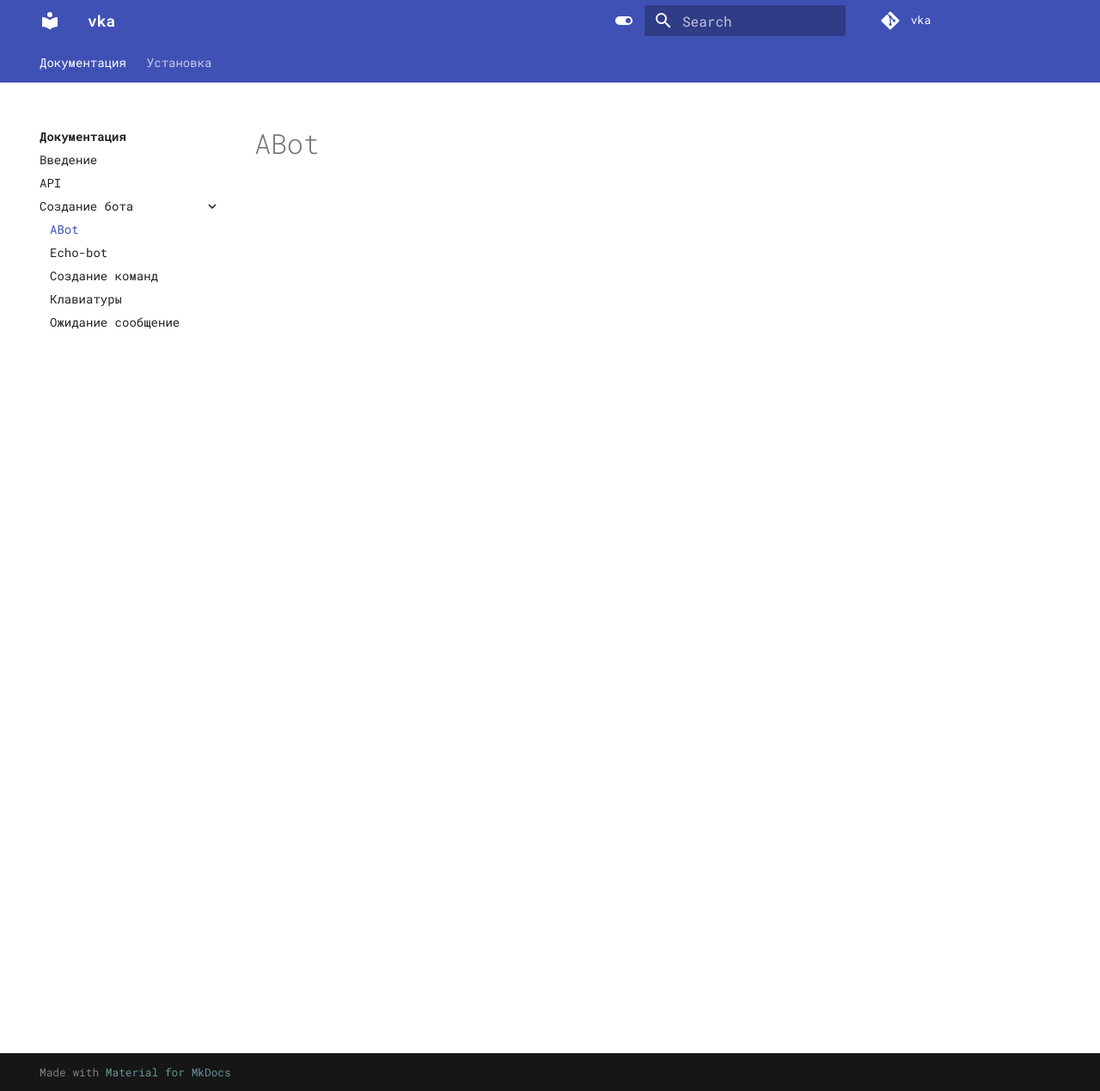
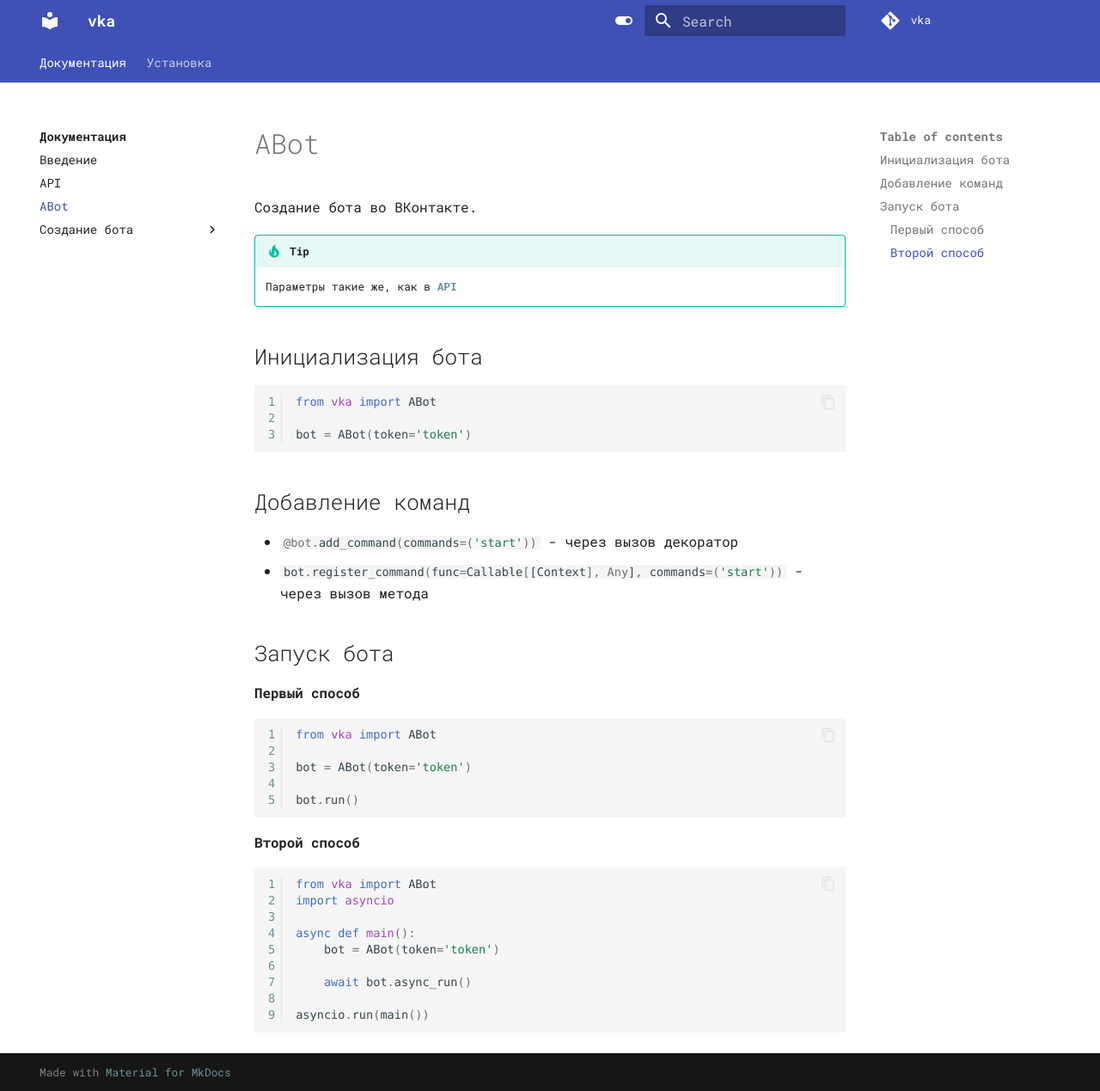
Before and after one commit to MrCreEper002/vka, an MkDocs documentation site: the page built from docs/docs/abot.md, in a window 1280 px wide and 1269 px high. Shown: the whole window at 86% size. Built offline with MkDocs 1.6.1 and Material for MkDocs 9.7.7, drawn with Linux system fonts in a browser that asks for light colours; some web fonts are replaced; comment, search, counter and statistics services are not loaded.

Commit message:
update docs

````diff
--- a/docs/docs/abot.md
+++ b/docs/docs/abot.md
@@ -1 +1,41 @@
 # ABot
+
+Создание бота во ВКонтакте.
+
+!!! Tip
+    Параметры такие же, как в **[API](https://vka.readthedocs.io/ru/latest/docs/api/)**
+
+
+## Инициализация бота
+
+```python
+from vka import ABot
+
+bot = ABot(token='token')
+```
+## Добавление команд
+* `@bot.add_command(commands=('start'))` - через вызов декоратор
+* `bot.register_command(func=Callable[[Context], Any], commands=('start'))` - через вызов метода
+
+## Запуск бота
+#### Первый способ
+```python
+from vka import ABot
+
+bot = ABot(token='token')
+
+bot.run()
+```
+
+#### Второй способ
+```python
+from vka import ABot
+import asyncio
+
+async def main():
+    bot = ABot(token='token')
+
+    await bot.async_run()
+
+asyncio.run(main())
+```
--- a/mkdocs.yml
+++ b/mkdocs.yml
@@ -20,8 +20,8 @@ nav:
         - index.md
         - Введение: docs/index.md
         - API: docs/api.md
+        - ABot: docs/abot.md
         - Создание бота:
-            - docs/abot.md
             - Echo-bot: docs/echo.md
             - Создание команд: docs/command-arguments.md
             - Клавиатуры: docs/keyboard.md
````
Also changed, not shown: 3 other files.
